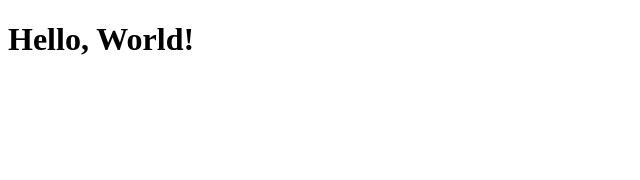
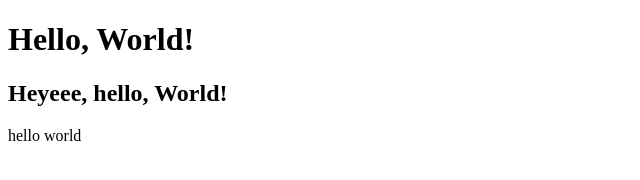
Before and after one commit to maheshkothakonda/myfirstproject, a plain HTML site: page index.html in a window 1280 px wide. Shown: the whole page, without its empty margins (0-640 px from the left). Drawn offline with Linux system fonts and the light colour scheme.

Commit message:
updated the file

```diff
--- a/index.html
+++ b/index.html
@@ -6,5 +6,7 @@
 </head>
 <body>
     <h1>Hello, World!</h1>
+    <h2>Heyeee, hello, World!</h2>
+    <script src="script.js"></script>
 </body>
 </html>
```
